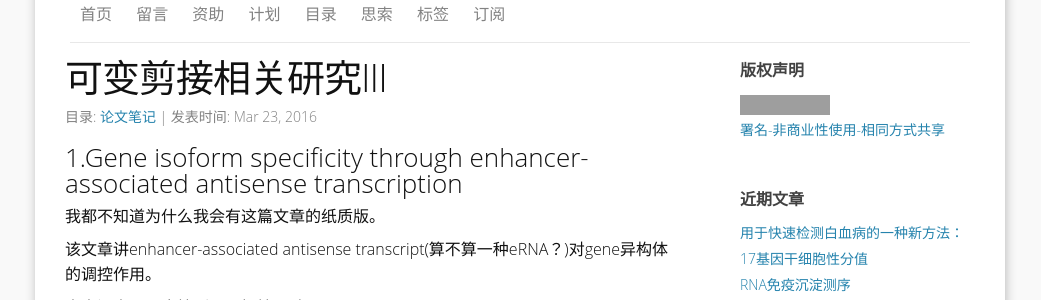
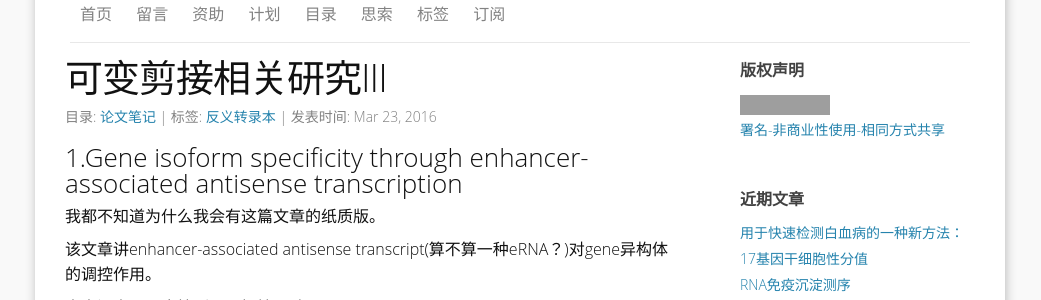
Before and after one commit to yulijia/cn, a Jekyll site: the page built from _posts/2016-03-23-alternative-splicing-III.md, in a window 1280 px wide. Shown: the part 177-477 px from the top of the page, without its empty margins (120-1161 px from the left). Built offline with Jekyll 4.4.1, drawn with Linux system fonts in a browser that asks for light colours; some web fonts are replaced; comment, search, counter and statistics services are not loaded; grey boxes are pictures that could not be loaded.

Commit message:
add(tag)

```diff
--- a/_posts/2016-03-23-alternative-splicing-III.md
+++ b/_posts/2016-03-23-alternative-splicing-III.md
@@ -5,7 +5,7 @@ title: "可变剪接相关研究III"
 author: Yu
 categories: [论文笔记]
 tags:
--
+- 反义转录本
 ---
 
 ### 1.Gene isoform specificity through enhancer-associated antisense transcription
```
